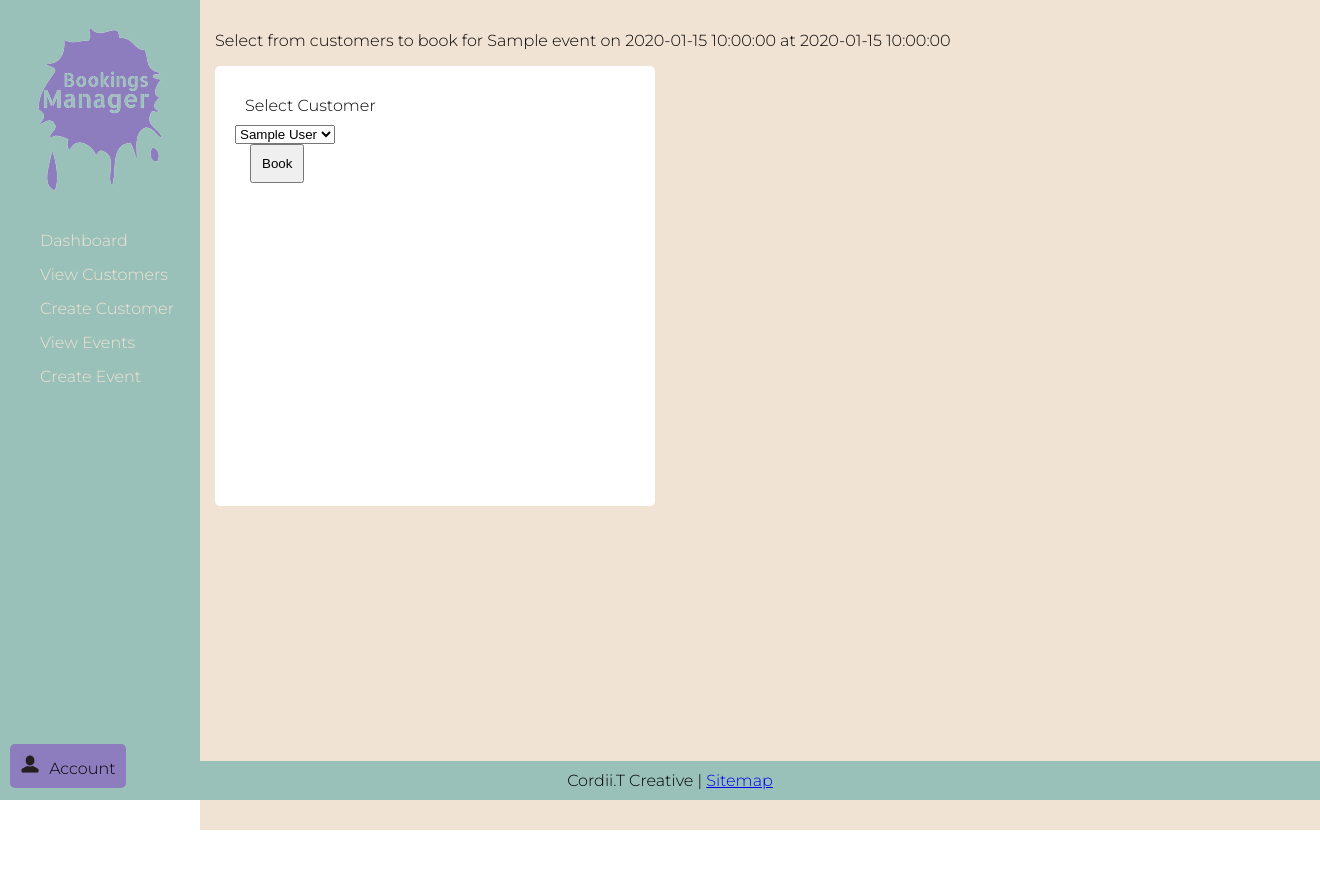
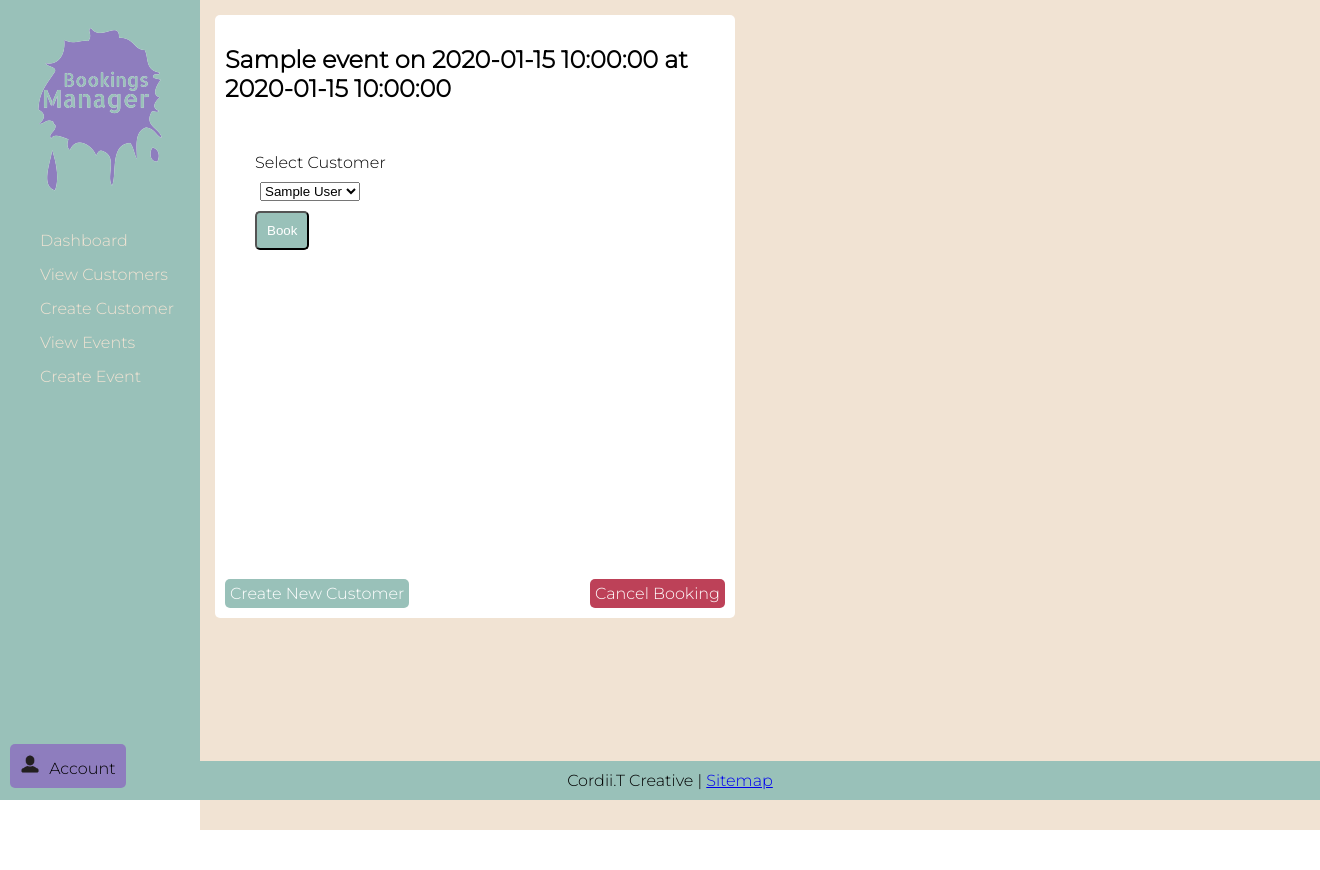
Before and after one commit to CordiiT14/Bookings_Manager, a Flask app: page /bookings/1 in a window 1320 px wide. Run offline with Flask 2, Linux system fonts and the light colour scheme; a database or web service that is not in the repository returns one stand-in record (values such as "Sample title"); some libraries are stand-ins or nearby versions.

Commit message:
delete confirmation page and add booking form styled

```diff
--- a/static/style.css
+++ b/static/style.css
@@ -99,6 +99,10 @@ form label {
 form input {
     display: block;
     padding: 10px;
+    margin-left: 15px;
+}
+
+form select {
     margin-left: 15px;
 }
 
@@ -302,3 +306,18 @@ td {
 .customer h2 {
     font-size: 20px;
 }
+
+/* BOOKING STYLES */
+
+.booking-container {
+    background-color: white;
+    border-radius: 5px;
+    padding: 10px;
+    max-width: 500px;
+
+}
+
+.booking-container section {
+    display:flex;
+    justify-content: space-between;
+}
--- a/templates/bookings/book_event.html
+++ b/templates/bookings/book_event.html
@@ -1,7 +1,7 @@
 {% extends 'base.html'%}
 {% block content %}
-<div>
-    <p>Select from customers to book for {{event.event_title}} on {{event.date}} at {{event.time}}</p>
+<div class="booking-container">
+    <h2>{{event.event_title}} on {{event.date}} at {{event.time}}</h2>
     <form action="/bookings/new" method="post">
         <input type="hidden" id="event_id" name="event_id" value="{{event.id}}">
         <label for="customer"> Select Customer</label>
@@ -10,7 +10,11 @@
             <option value="{{customer.id}}">{{customer.full_name(customer)}}</option>
             {% endfor %}
         </select>
-        <input type="submit" value="Book">
+        <input class="button" type="submit" value="Book">
     </form>
+    <section>
+        <a class="button" href="/customers/new">Create New Customer</a>
+        <a class="delete" href="/events/{{event.id}}">Cancel Booking</a>
+    </section>
 </div>
 {% endblock %}
```
Also changed, not shown: templates/customers/delete.html (+7 -8 lines).
